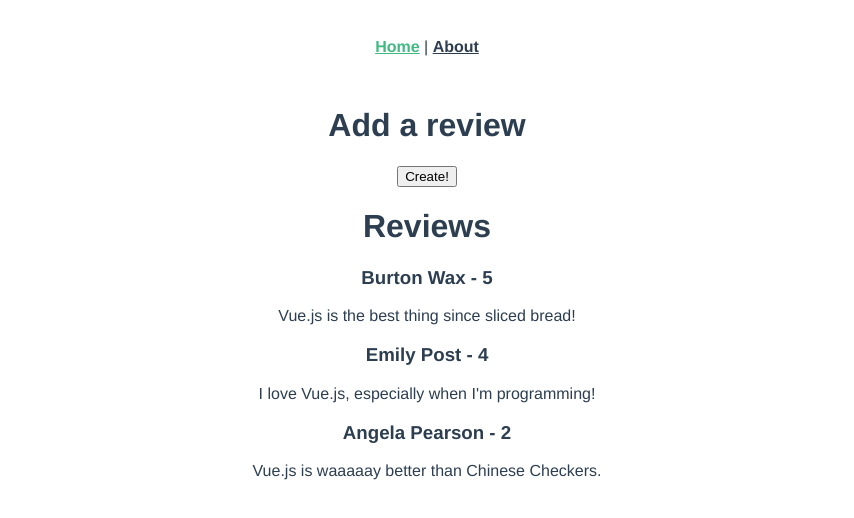
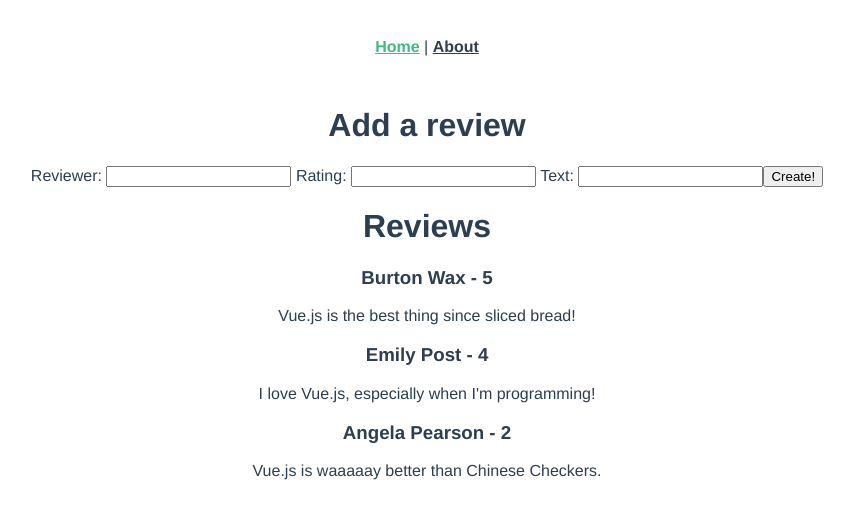
Before and after one commit to notorious-git/vuejs-intro-app, a Vue app: page /#/ in a window 1280 px wide. Shown: the top 518 px of the page, without its empty margins (213-1067 px from the left). Built offline with nearby package versions, Linux system fonts and the light colour scheme.

Commit message:
Use v-model to create new review with user data

```diff
--- a/src/views/Home.vue
+++ b/src/views/Home.vue
@@ -1,7 +1,12 @@
 <template>
   <div class="home">
     <h1>Add a review</h1>
-    <button v-on:click="createReview()">Create!</button>
+    <div>
+      Reviewer: <input type="text" v-model="newReviewReviewer">
+      Rating: <input type="text" v-model="newReviewRating">
+      Text: <input type="text" v-model="newReviewText">
+      <button v-on:click="createReview()">Create!</button>
+    </div>
     <h1>Reviews</h1>
     <div v-for="review in reviews">
       <h3>{{ review.reviewer }} - {{ review.rating }}</h3>
@@ -19,6 +24,9 @@
     return {
       message: "Welcome to Vue.js!",
       peter: "yo",
+      newReviewReviewer: "",
+      newReviewRating: "",
+      newReviewText: "",
       reviews: [
         {
           id: 1,
@@ -46,9 +54,9 @@
     createReview: function() {
       var newReview = {
         id: 5,
-        text: "...whoa...",
-        rating: 5,
-        reviewer: "Keanu Reeves"
+        text: this.newReviewText,
+        rating: this.newReviewRating,
+        reviewer: this.newReviewReviewer
       };
       this.reviews.push(newReview);
     }
```
